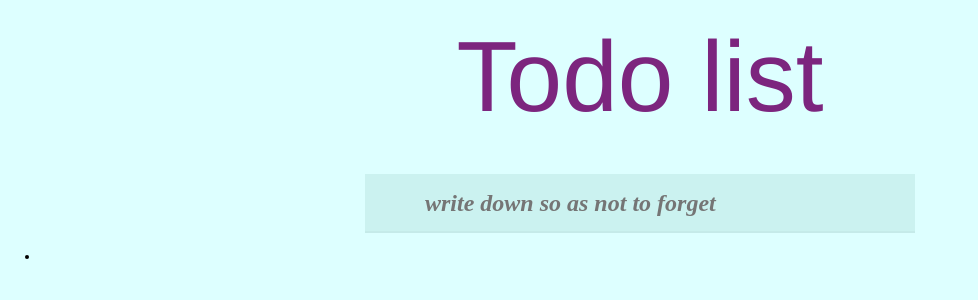
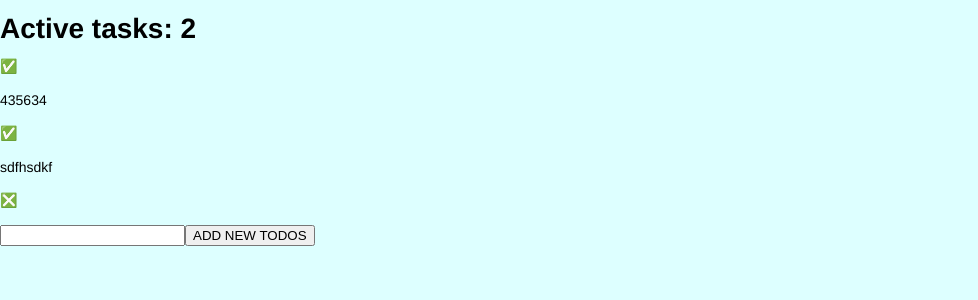
Before and after one commit to Varfolomeev-Ilya/toDo-on-React, a React (Create React App) app: page / in a window 1280 px wide. Shown: the top 300 px of the page, without its empty margins (0-978 px from the left). Built offline with nearby package versions, Linux system fonts and the light colour scheme.

Commit message:
remade toto list

```diff
--- a/src/App.js
+++ b/src/App.js
@@ -1,47 +1,68 @@
 import React from 'react';
 import './styles.css';
-import SectionComponents from './components/body/SectionComponents';
-import HeaderComponents from './components/header/HeaderComponents';
-// import FooterComponents from './components/footer/FooterComponents';
-import TodoInput from './components/header/TodoInput';
-import ContextToDo from './components/contexts/ContextToDo';
+import Task from './components/header/Task';
+import TaskInput from './components/header/TaskInput';
 
 
 class App extends React.Component {
   constructor() {
     super();
     this.state = {
-      value: '' ,
-      toDos: [] } ;
+      tasks: [
+        {id : 0, title: '', done: false},
+        {id : 0, title: 'sdfhsdkf', done: true},
+        {id : 0, title: '435634', done: false}
+      ]
+    };
   }
 
-  handleChange = (event) => {
-    this.setState({value: event.target.value});
+  addTask = task => {
+    this.setState(state => {
+      let {tasks} = state;
+      tasks.push({
+        id: tasks.length !== 0 ? task.length : 0,
+        title: task,
+        done: false
+      });
+      return tasks;
+    });
   }
 
-  handleSubmit = (event) => {
-    event.preventDefault();
-  }
+  doneTask = id => {
+    const index = this.state.tasks.map(task => task.id).indexOf(id);
+    this.setState(state => {
+      let {tasks} = state;
+      tasks[index].done = true;
+      return tasks;
+    });
+  };
 
-  onKeyPressEnter = (event) => {
-    if(event.keyCode === 13) {
-      const toDo = this.state.value;
-      localStorage.setItem('todo', JSON.stringify(toDo));
-      console.log(toDo)
-    }
-  }
+  deleteTask = id => {
+    const index = this.state.tasks.map(task => task.id).indexOf(id);
+    this.setState(state => {
+      let {tasks} = state;
+      delete tasks[index];
+      return tasks;
+    });
+  };
 
   render() {
+    const {tasks} = this.state;
+    const activeTasks = tasks.filter(task => !task.done);
+    const doneTasks = tasks.filter(task => task.done);
 
     return (
       <div className="App">
-      <ContextToDo.Provider value={this.state}/>
-        <HeaderComponents/>
-          <TodoInput onChange={this.handleChange}
-            onSubmit={this.handleSubmit}
-            onKeyDown={this.onKeyPressEnter}
-          />
-          <SectionComponents />
+      <h1 className="top">Active tasks: {activeTasks.length}</h1>
+      {[...activeTasks, ...doneTasks].map(task => (
+        <Task
+        doneTask={() => this.doneTask(task.id)}
+        deleteTask={() => this.deleteTask(task.id)}
+        task={task}
+        key={task.id}>
+        </Task>
+      ))}
+      <TaskInput addTask={this.addTask}></TaskInput>
       </div>
     );
   }
--- a/src/components/body/SectionComponents.jsx
+++ /dev/null
@@ -1,27 +0,0 @@
-import React from 'react';
-import ContextToDo from '../../components/contexts/ContextToDo';
-
-
-class SectionComponents extends React.Component {
-
-   static contextType = ContextToDo;
-   newTodo = {value: this.state};
-
-
-
-    render() {
-    return (
-    <div>
-      <ContextToDo.Provider value={this.state}/>
-      <section className="todo__Body" id="main">
-     <ul>
-     <li>
-     </li>
-       </ul>
-      </section>
-    </div>
-   );
-  }
-}
-
-export default SectionComponents;
--- a/src/components/contexts/ContextToDo.jsx
+++ /dev/null
@@ -1,5 +0,0 @@
-import React from 'react';
-const ContextToDo = React.createContext();
-
-
-export default ContextToDo;
--- a/src/components/header/HeaderComponents.jsx
+++ /dev/null
@@ -1,28 +0,0 @@
-import React from 'react';
-import styled from 'styled-components'
-
-const Header = styled.header`
-  max-width: 700px;
-  max-height: 200px;
-  padding-bottom: 20px;
-  margin: 0 auto;
-`;
-
-const Title = styled.h1`
- font-size: 100px;
- font-weight: 100;
- text-align: center;
- color: rgb(124, 37, 126);
-`;
-
-const HeaderComponents = () => {
-  return (
-    <div>
-       <Header>
-        <Title>Todo list</Title>
-         </Header>
-    </div>
-  );
-}
-
-export default HeaderComponents;
--- /dev/null
+++ b/src/components/header/Task.jsx
@@ -0,0 +1,24 @@
+import React from 'react';
+
+const Task = ({ task, ...props }) => {
+  const ActionBtn = () => (
+    <div className="action-btn">
+       {!task.done ? (
+         <p onClick={props.doneTask}>✅</p>
+       ) : (
+         <p onClick={props.deleteTask}>❎</p>
+       )}
+       </div>
+  );
+
+  const className = 'task' + (task.done ? 'task-done' : '');
+
+  return(
+    <div className={className}>
+      <p>{task.title}</p>
+      <ActionBtn></ActionBtn>
+    </div>
+  );
+};
+
+export default Task;
--- /dev/null
+++ b/src/components/header/TaskInput.jsx
@@ -0,0 +1,44 @@
+import React from 'react';
+
+class TaskInput extends React.Component {
+  constructor(props) {
+    super(props);
+
+    this.state = {
+      input: ''
+    };
+  }
+
+  addTask = () => {
+    const {input} = this.state;
+    if (input) {
+      this.props.addTask(input);
+      this.setState({input: ''});
+    }
+  };
+
+  handleEnter = event => {
+    if (event.key === 'Enter')
+      this.addTask();
+  }
+
+  inputChange = event => {
+    this.setState({input: event.target.value});
+  };
+
+  render() {
+    const {input} = this.state;
+    return(
+      <div className="task-input">
+      <input
+       onKeyPress={this.handleEnter}
+       onChange={this.inputChange}
+       value={input}
+       ></input>
+      <button onClick={this.addTask}>ADD NEW TODOS</button>
+      </div>
+    )
+  }
+}
+
+export default TaskInput;
--- a/src/components/header/TodoInput.jsx
+++ /dev/null
@@ -1,45 +0,0 @@
-import React from 'react';
-import styled from 'styled-components';
-
-
-const Input = styled.input`
-  padding: 16px 16px 16px 60px;
-  border: none;
-  background: rgba(0, 0, 0, 0.003);
-  box-shadow: inset 0 -2px 1px rgb(0 0 0 / 3%);
-  width: 100%;
-  outline: none;
-  font: bold italic 110% serif;
-  font-size: 24px;
-`;
-
-const Label = styled.label`
-  max-width: 550px;
-  max-height: 150px;
-  margin: 0 auto;
-  display: flex;
-  justify-content: flex-start;
-  align-items: center;
-  position: relative;
-  background-color: #12745615;
-`;
-
-class TodoInput extends React.Component {
-
-  render() {
-
-    return (
-      <form onSubmit={this.props.onSubmit}>
-        <Label>
-          <Input type="text"
-          placeholder="write down so as not to forget"
-          onChange={this.props.onChange}
-          onKeyDown={this.props.onKeyDown}
-          />
-        </Label>
-      </form>
-    );
-  }
-}
-
-export default TodoInput;
```
Also changed, not shown: src/components/checkbox/CheckboxComponents.jsx (deleted, +0 -28 lines), src/components/footer/FooterComponents.jsx (deleted, +0 -35 lines), src/logo.svg (deleted), 1 other file (tests, documents, lock files or other folders).
